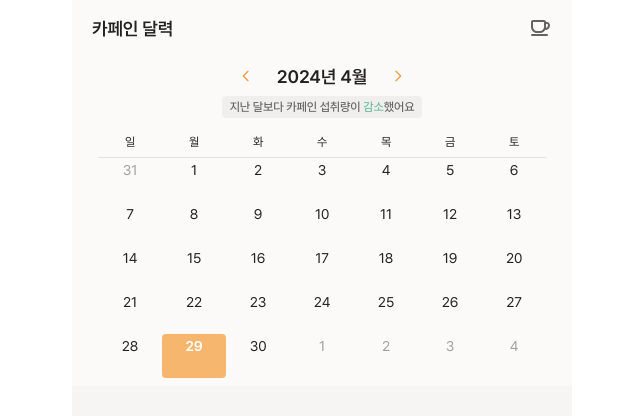
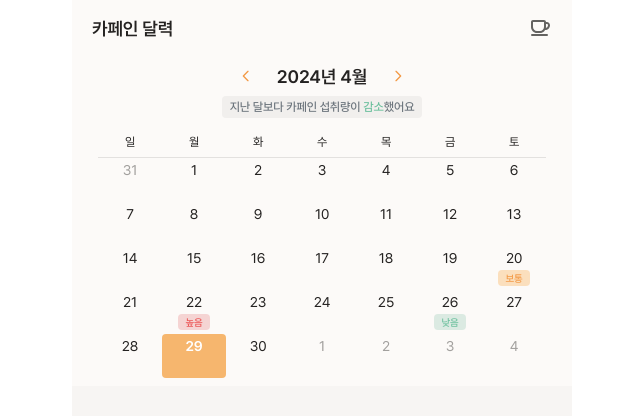
Before and after one commit to SWYG-4-Latte/SWYG-4-Latte-FE, a Next.js app: page /caffeine-calendar in a window 1280 px wide. Shown: the top 416 px of the page, without its empty margins (318-958 px from the left). Built offline with nearby package versions, Linux system fonts and the light colour scheme.

Commit message:
feat: 날짜별로 섭취량 기록이 있으면 날짜 하단에 섭취량 정도 출력

```diff
--- a/src/components/caffeineCalendar/CaffeineCalendar.tsx
+++ b/src/components/caffeineCalendar/CaffeineCalendar.tsx
@@ -1,21 +1,42 @@
 'use client';
 
 import Image from 'next/image';
-import { useState } from 'react';
+import { useEffect, useState } from 'react';
 import Calendar from 'react-calendar';
 
 import 'react-calendar/dist/Calendar.css';
 import './calendar.css';
 
 import MonthComparisonMessage from './MonthComparisonMessage';
-import { SelectedDate } from '@/types/caffeineCalendar/calendar';
+import { SelectedDate, ThisMonthData } from '@/types/caffeineCalendar/calendar';
+import CaffeineStatus from './CaffeineStatus';
+
+const SAMPLE = {
+  '22': '높음',
+  '20': '보통',
+  '26': '낮음',
+};
 
 const CaffeineCalendar = () => {
   const [selectedDate, setSelectedDate] = useState<SelectedDate>(new Date());
+  const [thisMonthData, setThisMonthData] = useState<ThisMonthData>(SAMPLE);
+  const [curMonth, setCurMonth] = useState<number>(new Date().getMonth() + 1);
 
   const handleChangeDate = (date: SelectedDate) => {
     setSelectedDate(date);
   };
+
+  const addTitleContent = ({ date }: { date: Date }) => {
+    const curDate = date.getDate().toString();
+    const status = thisMonthData[curDate];
+
+    if (!status) return null;
+
+    return <CaffeineStatus status={status} />;
+  };
+
+  // TODO: 현재 달력을 보고 있는 달이 바뀔 때 날짜별 상태 가져오기
+  useEffect(() => {}, [curMonth]);
 
   return (
     <div className="relative flex items-center justify-center bg-primaryIvory px-5 pt-2">
@@ -30,6 +51,11 @@ const CaffeineCalendar = () => {
         formatDay={(locale, date) => String(date.getDate())}
         value={selectedDate}
         onChange={handleChangeDate}
+        tileContent={addTitleContent}
+        onActiveStartDateChange={({ activeStartDate }: { activeStartDate: Date | null }) => {
+          if (!activeStartDate) return;
+          setCurMonth(activeStartDate.getMonth() + 1);
+        }}
       />
     </div>
   );
--- /dev/null
+++ b/src/components/caffeineCalendar/CaffeineStatus.tsx
@@ -0,0 +1,20 @@
+const CaffeineStatus = ({ status }: { status: string }) => {
+  let textColor = 'text-primaryOrange';
+  let bgColor = 'bg-orange02';
+
+  if (status === '낮음') {
+    textColor = 'text-[#6ABF9C]';
+    bgColor = 'bg-[#DBEAE2]';
+  } else if (status === '높음') {
+    textColor = 'text-primaryRed';
+    bgColor = 'bg-[#F5D4D3]';
+  }
+
+  return (
+    <div className={`w-fit rounded px-2 py-[2px] text-[10px] font-medium leading-normal ${textColor} ${bgColor}`}>
+      {status}
+    </div>
+  );
+};
+
+export default CaffeineStatus;
--- a/src/components/caffeineCalendar/MonthComparisonMessage.tsx
+++ b/src/components/caffeineCalendar/MonthComparisonMessage.tsx
@@ -7,7 +7,7 @@ const MonthComparisonMessage = ({ status }: { status: '없음' | '같음' | '감
 
   return (
     <div className="absolute top-8 my-2 flex w-fit items-center rounded bg-gray03 px-2 py-1">
-      <span className="text-xs font-medium text-gray08">
+      <span className="text-xs font-medium text-[#6A737B]">
         {message}
         {(status === '증가' || status === '감소') && (
           <>
--- a/src/components/caffeineCalendar/calendar.css
+++ b/src/components/caffeineCalendar/calendar.css
@@ -40,7 +40,7 @@ button.react-calendar__navigation__arrow {
 
 /* 날짜(day) 타일 */
 .react-calendar__tile {
-  @apply flex h-11 justify-center text-nowrap bg-primaryIvory p-0;
+  @apply flex h-11 flex-col items-center text-nowrap bg-primaryIvory p-0;
 
   abbr {
     @apply flex h-6 w-6 items-center justify-center text-sm;
@@ -86,5 +86,5 @@ button.react-calendar__navigation__arrow {
 .react-calendar__decade-view__years__year,
 .react-calendar__year-view__months__month,
 .react-calendar__century-view__decades__decade {
-  @apply items-center;
+  @apply flex justify-center;
 }
--- a/src/types/caffeineCalendar/calendar.ts
+++ b/src/types/caffeineCalendar/calendar.ts
@@ -1,2 +1,7 @@
 type SelectedDatePiece = Date | null;
+
 export type SelectedDate = SelectedDatePiece | [SelectedDatePiece, SelectedDatePiece];
+
+export interface ThisMonthData {
+  [key: string]: string;
+}
```
